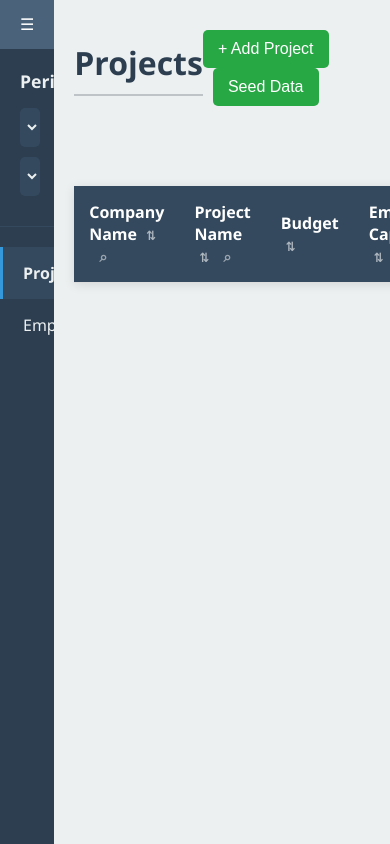
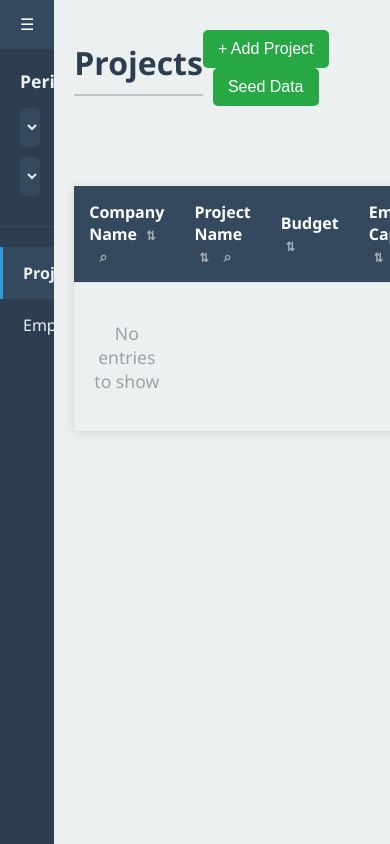
Before and after one commit to haoxinxi1/dashboard, a website built with webpack: page src/index.html in a window 390 px wide. Built offline with nearby package versions, Linux system fonts and the light colour scheme.

Commit message:
feat: add message for empty tables

```diff
--- a/src/js/AppController.js
+++ b/src/js/AppController.js
@@ -370,6 +370,7 @@ class AppController {
 
   /* Create new Employee */
   onCreateEmployee(employeeData) {
+    employeeData.period = this.appModel.getCurrentPeriod();
     this.appModel.addEmployee(new EmployeeModel(employeeData));
   }
 
--- a/src/js/AssignmentsPopupView.js
+++ b/src/js/AssignmentsPopupView.js
@@ -1,4 +1,4 @@
-import { bindEvent } from './utils';
+import { bindEvent, toggleNoEntries } from './utils';
 
 class AssignmentsPopupView {
   constructor(callbacks) {
@@ -45,6 +45,7 @@ class AssignmentsPopupView {
       const el = this.createAssignmentDataRow(row);
       tableBody.appendChild(el);
     });
+    toggleNoEntries('assignments-table-body', content.data.length);
   }
 
   /**
--- a/src/js/EmployeeModel.js
+++ b/src/js/EmployeeModel.js
@@ -18,6 +18,13 @@ class EmployeeModel {
     this.vacationDays = {};
     this.vacationWorkingDays = {};
     this.assignments = {};
+    if (params.period) this.initPeriod(params.period);
+  }
+
+  initPeriod(period) {
+    this.assignments[period] ??= [];
+    this.vacationDays[period] ??= [];
+    this.vacationWorkingDays[period] ??= 0;
   }
 
   getVacationDays(period) {
--- a/src/js/EmployeesContentView.js
+++ b/src/js/EmployeesContentView.js
@@ -1,6 +1,6 @@
 import FilterSortViewManager from './FilterSortViewManager';
 import Formatter from './Formatter';
-import { bindEvent, populatePositionSelect } from './utils';
+import { bindEvent, populatePositionSelect, toggleNoEntries } from './utils';
 
 class EmployeesContentView {
   constructor(callbacks) {
@@ -113,6 +113,7 @@ class EmployeesContentView {
       const el = this.createEmployeeRow(employeeData);
       tableBody.appendChild(el);
     });
+    toggleNoEntries('employees-table-body', content.length);
   }
   /**
    * Creates an employee table row from the template.
--- a/src/js/ProjectsContentView.js
+++ b/src/js/ProjectsContentView.js
@@ -1,5 +1,5 @@
 import FilterSortViewManager from './FilterSortViewManager';
-import { bindEvent } from './utils';
+import { bindEvent, toggleNoEntries } from './utils';
 
 class ProjectsContentView {
   constructor(callbacks) {
@@ -68,6 +68,7 @@ class ProjectsContentView {
       const el = this.createProjectRow(row);
       tableBody.appendChild(el);
     });
+    toggleNoEntries('projects-table-body', content.projectsRows.length);
     const resume = document.getElementById('projects-total-income');
     if (content.hasProjects) {
       resume.querySelector('.total-amount').textContent = `${content.totalIncome}`;
--- a/src/js/SeedDataPopupView.js
+++ b/src/js/SeedDataPopupView.js
@@ -1,4 +1,4 @@
-import { bindEvent } from './utils'
+import { bindEvent, toggleNoEntries } from './utils'
 import { MONTHS } from './constants.js';
 
 class SeedDataPopupView {
@@ -44,6 +44,7 @@ class SeedDataPopupView {
       const el = this.createSeedDataRow(data);
       tableBody.appendChild(el);
     });
+    toggleNoEntries('seed-data-table-body', content.monthsData.length);
   }
 
     /**
--- a/src/js/mock-data.js
+++ b/src/js/mock-data.js
@@ -3,11 +3,23 @@ const employee1 = {
     name: "John",
     surname: "Smith",
     dateOfBirth: "1990-05-15",
-  age: 35,
     position: "Senior",
     salary: 4500,
-  projectAssignments: [],
-  vacationDays: {}
+    assignments: {
+        '2026-0': ["300"],
+        '2026-1': ["300"],
+        '2026-2': ["300"]
+    },
+    vacationDays: {
+        '2026-0': [],
+        '2026-1': [],
+        '2026-2': []
+    },
+    vacationWorkingDays: {
+        '2026-0': 0,
+        '2026-1': 0,
+        '2026-2': 0
+    }
 };
 
 const employee2 = {
@@ -15,11 +27,23 @@ const employee2 = {
     name: "Anna",
     surname: "Johnson",
     dateOfBirth: "1995-08-22",
-  age: 30,
     position: "Middle",
     salary: 3200,
-  projectAssignments: [],
-  vacationDays: {}
+    assignments: {
+        '2026-0': ["301"],
+        '2026-1': ["301"],
+        '2026-2': ["301"]
+    },
+    vacationDays: {
+        '2026-0': [],
+        '2026-1': [],
+        '2026-2': []
+    },
+    vacationWorkingDays: {
+        '2026-0': 0,
+        '2026-1': 0,
+        '2026-2': 0
+    }
 };
 
 const project1 = {
--- a/src/js/utils.js
+++ b/src/js/utils.js
@@ -28,3 +28,15 @@ export function populatePositionSelect(selectElement, currentValue = '') {
     selectElement.value = currentValue;
   }
 }
+
+export function toggleNoEntries(containerId, length) {
+  const container = document.getElementById(containerId);
+  let msg = container.querySelector('.no-entries-msg');
+  if (!msg) {
+    msg = document.createElement('p');
+    msg.textContent = 'No entries to show';
+    msg.classList.add('no-entries-msg');
+    container.appendChild(msg);
+  }
+  msg.classList.toggle('hidden', length > 0);
+}
--- a/src/styles/styles.css
+++ b/src/styles/styles.css
@@ -1575,3 +1575,12 @@ tbody tr:hover {
 .popup-save-edit:hover {
   background-color: rgb(34, 153, 84);
 }
+
+/* no items message*/
+
+.no-entries-msg {
+  color: rgb(149, 165, 166);
+  text-align: center;
+  padding: 20px;
+  font-size: 1.1em;
+}
```
Lines whose indentation alone changed are shown as unchanged.
